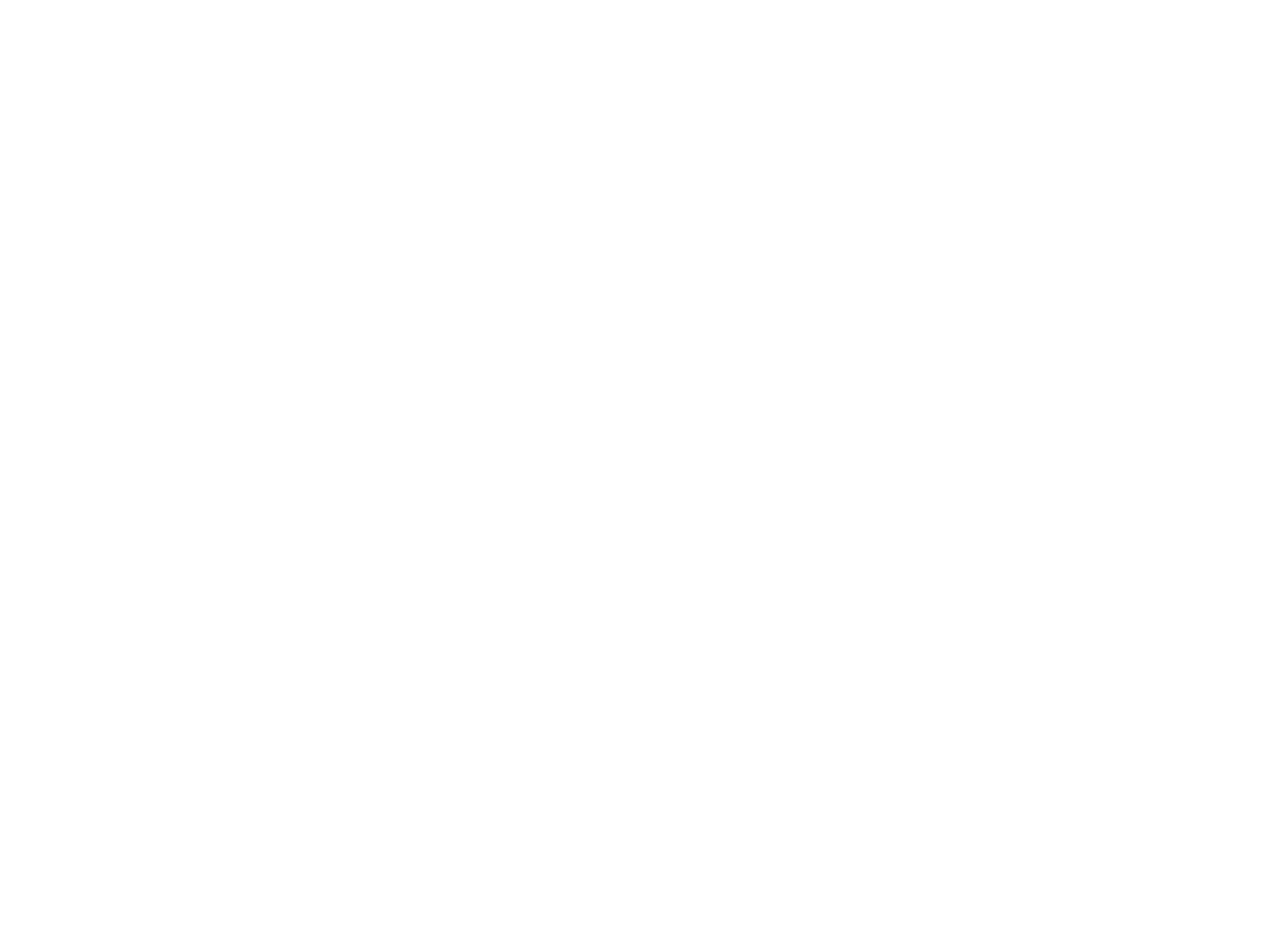
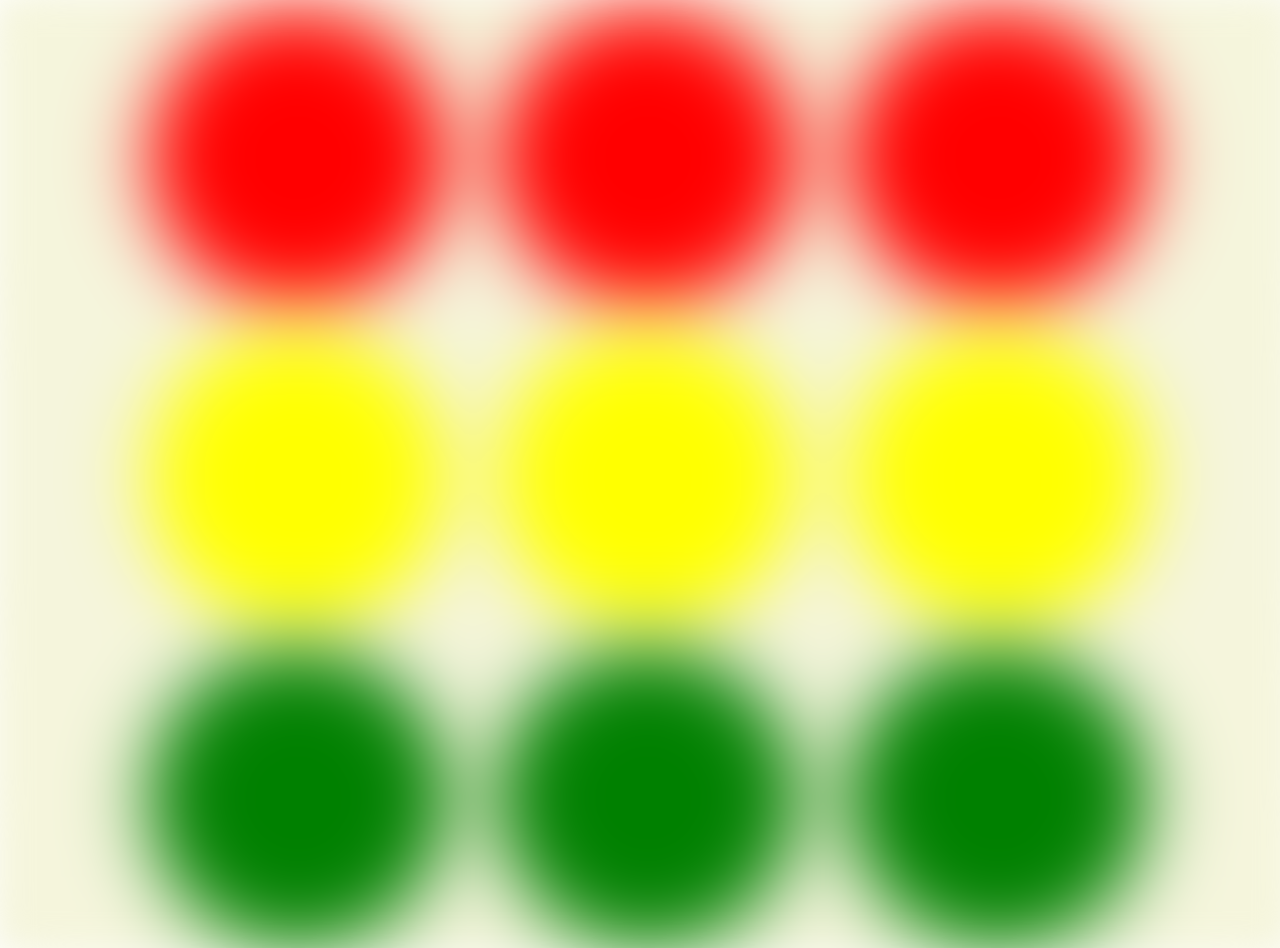
Before and after one commit to dmcclusk-jpg/P1_exercise_4, a plain HTML site: page index.html in a window 1280 px wide. Before the commit the page ends 800 px from the top, so only its background shows below. Drawn offline with Linux system fonts and the light colour scheme.

Commit message:
a;slkdfj

```diff
--- a/Ambient_Website.css
+++ b/Ambient_Website.css
@@ -1,67 +1,124 @@
+* {
+	background-color: beige;
+	filter: blur(1rem);
+}
+
 .container {
 	width: 100vw;
 	height: 100vh;
 	display: flex;
+	flex-direction: column;
+	gap: 20px;
+}
+
+.container1 {
+	display: flex;
+	width: 100%;
+	height: 100%;
+	flex-direction:row;
+	justify-content: center;
+	align-items: center;
+	gap: 50px;
+}
+
+@keyframes fade1 {
+  0% {
+    opacity: 1;
+  }
+  50% {
+    opacity: 0.01;
+  }
+  100% {
+    opacity: 100;
+  }
+}
+
+div1 {
+  animation-name: fade1;
+  animation-duration: 4s;
+  animation-delay: 5s;
+  animation-iteration-count: infinite;
+  animation-timing-function: ease-in-out;
 }
 
 .circle1 {
-	width: 400px;
-	height: 400px;
-	position: fixed;
+	width: 300px;
+	height: 300px;
 	color: red;
+	background-color: red;
+	border-radius: 50%;
+}
+
+.container2 {
+	display: flex;
+	width: 100vw;
+	height: 100%;
+	flex-direction:row;
+	justify-content: center;
+	align-items: center;
+	gap: 50px;
+}
+
+@keyframes fade2 {
+  0% {
+    opacity: 1;
+  }
+  50% {
+    opacity: 0.01;
+  }
+  100% {
+    opacity: 100;
+  }
+}
+
+div2 {
+  animation-name: fade2;
+  animation-duration: 4s;
+  animation-delay: 9s;
+  animation-iteration-count: infinite;
+  animation-timing-function: ease-in-out;
 }
 
 .circle2 {
-	width: 400px;
-	height: 400px;
-	position: fixed;
-	color: red;
+	width: 300px;
+	height: 300px;
+	background-color: yellow;
+	border-radius: 50%;
+}
+
+.container3 {
+	display: flex;
+	width: 100vw;
+	height: 100%;
+	flex-direction:row;
+	justify-content: center;
+	align-items: center;
+	gap: 50px;
+}
+
+@keyframes fade3 {
+  0% {
+    opacity: 1;
+  }
+  50% {
+    opacity: 0.01;
+  }
+  100% {
+    opacity: 100;
+  }
+}
+
+div3 {
+  animation-name: fade3;
+  animation-duration: 4s;
+  animation-delay: 13s;
+  animation-iteration-count: infinite;
+  animation-timing-function: ease-in-out;
 }
 
 .circle3 {
-	width: 400px;
-	height: 400px;
-	position: fixed;
-	color: red;
+	width: 300px;
+	height: 300px;
+	background-color: green;
+	border-radius: 50%;
 }
-
-.circle4 {
-	width: 400px;
-	height: 400px;
-	position: fixed;
-	color: red;
-}
-
-.circle5 {
-	width: 400px;
-	height: 400px;
-	position: fixed;
-	color: red;
-}
-
-.circle6 {
-	width: 400px;
-	height: 400px;
-	position: fixed;
-	color: red;
-}
-
-.circle7 {
-	width: 400px;
-	height: 400px;
-	position: fixed;
-	color: red;
-}
-
-.circle8 {
-	width: 400px;
-	height: 400px;
-	position: fixed;
-	color: red;
-}
-
-.circle9 {
-	width: 400px;
-	height: 400px;
-	position: fixed;
-	color: red;
--- a/index.html
+++ b/index.html
@@ -1,6 +1,7 @@
 <!DOCTYPE html>
 <html lang="en">
 <head>
+    <link rel="stylesheet" href="Ambient_Website.css">
     <meta charset="UTF-8">
     <meta name="viewport" content="width=device-width, initial-scale=1.0">
     <title>Ambient Website</title>
@@ -8,15 +9,27 @@
 <body>
 
     <div class="container">
-        <div class="circle1"></div>
-        <div class="circle2"></div>
-        <div class="circle3"></div>
-        <div class="circle4"></div>
-        <div class="circle5"></div>
-        <div class="circle6"></div>
-        <div class="circle7"></div>
-        <div class="circle8"></div>
-        <div class="circle9"></div>
+    <div1 class="keyframes1">
+        <div class="container1">
+            <div class="circle1"></div>
+            <div class="circle1"></div>
+            <div class="circle1"></div>
+        </div>
+    </div1>
+    <div2 class="keyframes2">
+        <div class="container2">
+            <div class="circle2"></div>
+            <div class="circle2"></div>
+            <div class="circle2"></div>
+        </div>
+    </div2>
+    <div3 class="keyframes3">
+        <div class="container3">
+            <div class="circle3"></div>
+            <div class="circle3"></div>
+            <div class="circle3"></div>
+        </div>
+    </div3>
     </div>
 
 </body>
```
